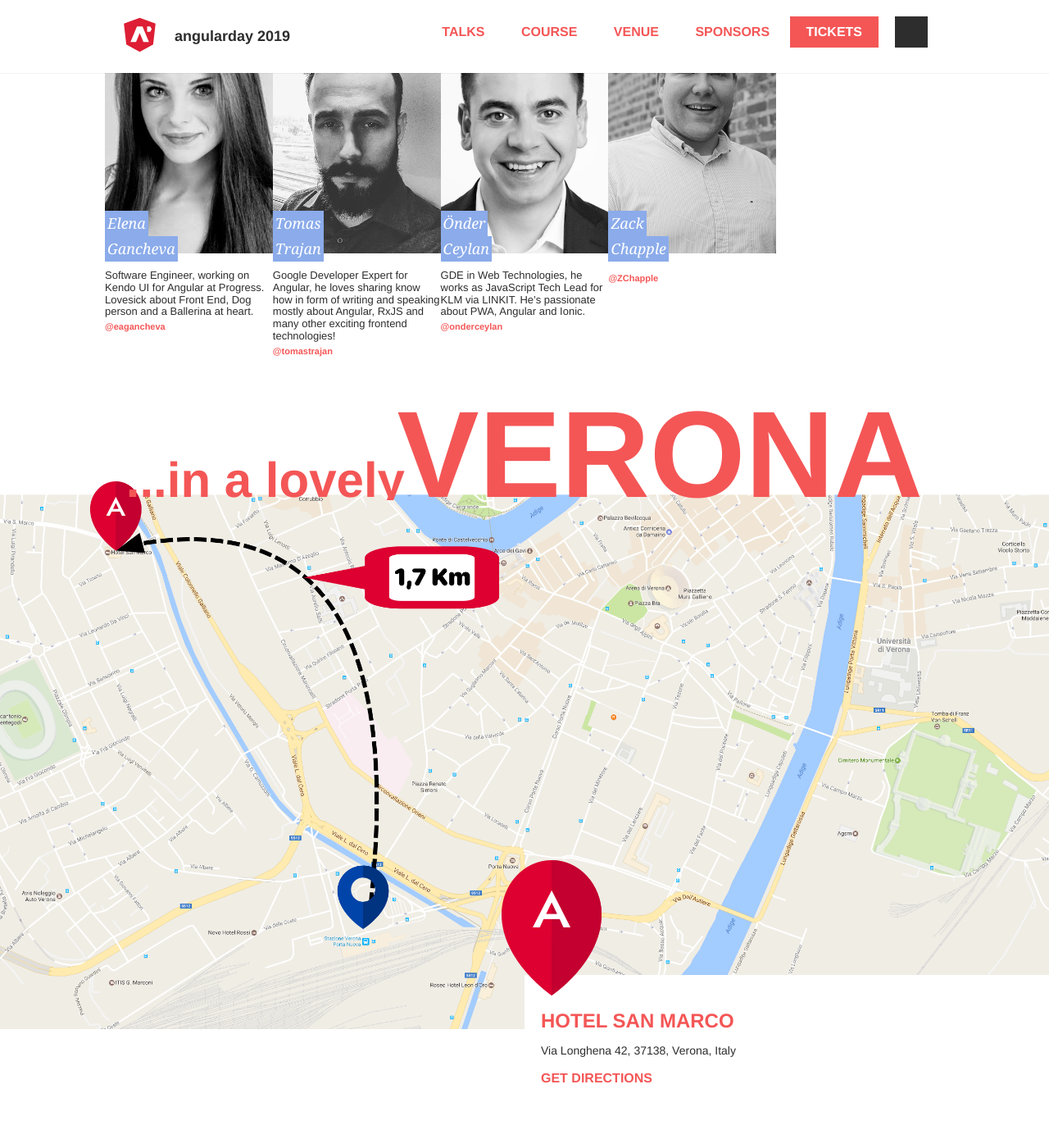
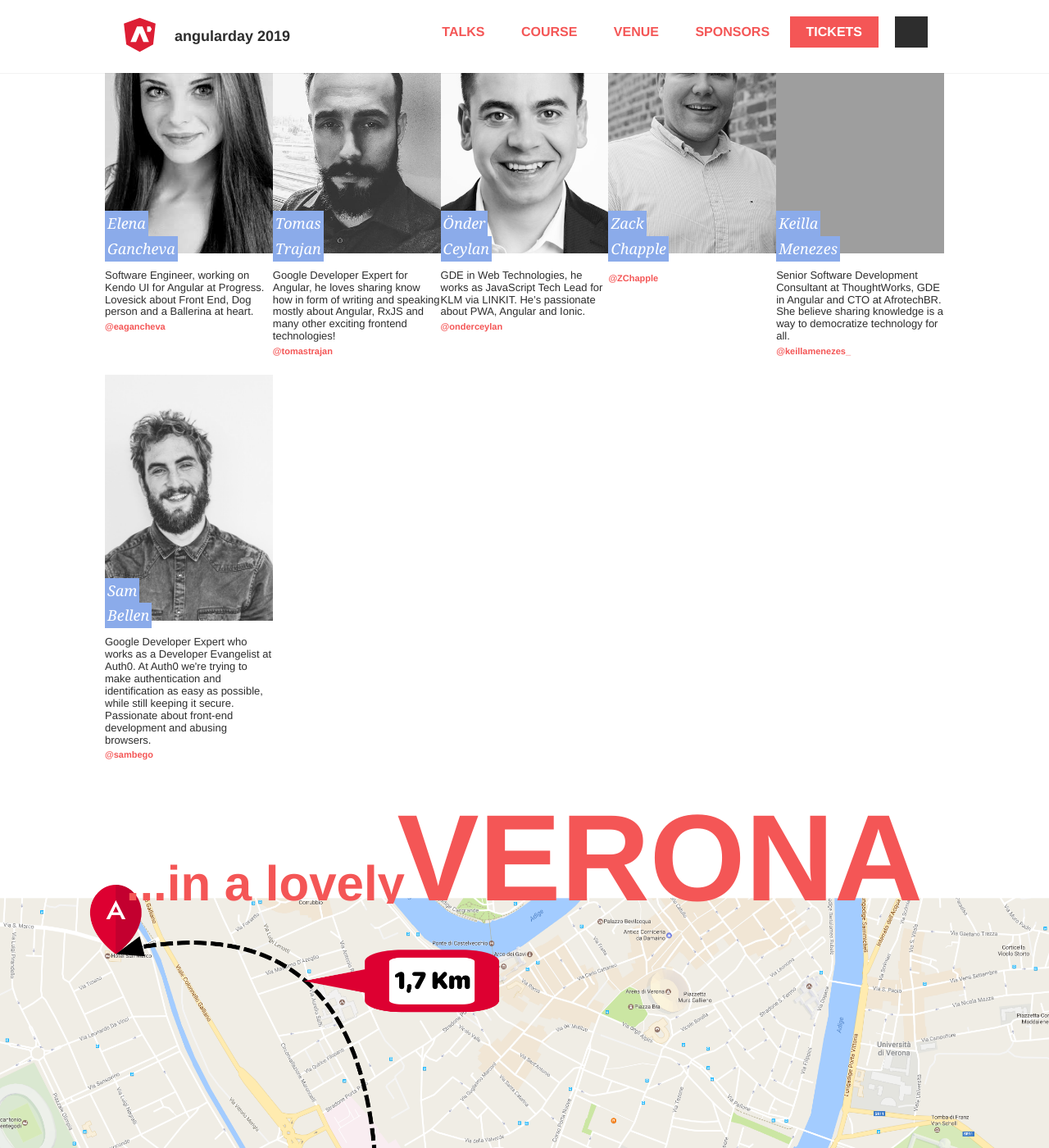
Before and after one commit to GrUSP/2019.angularday.it, a Jekyll site: the page built from index.html, in a window 1280 px wide and 1400 px high, scrolled down 1399 px. Shown: the whole window at 82% size. Built offline with Jekyll 4.4.1, drawn with Linux system fonts in a browser that asks for light colours; some web fonts are replaced; comment, search, counter and statistics services are not loaded; grey boxes are pictures that could not be loaded.

Commit message:
added keilla and sam

```diff
--- a/_data/speakers.yml
+++ b/_data/speakers.yml
@@ -29,3 +29,17 @@
     first_name: Zack
     last_name: Chapple
     twitter: ZChapple
+  -
+    id: keilla-menezes
+    description: Senior Software Development Consultant at ThoughtWorks, GDE in Angular and CTO at AfrotechBR. She believe sharing knowledge is a way to democratize technology for all.
+    image: keilla-menezes.jpg
+    first_name: Keilla
+    last_name: Menezes
+    twitter: keillamenezes_
+  -
+    id: sam-bellen
+    description: Google Developer Expert who works as a Developer Evangelist at Auth0. At Auth0 we're trying to make authentication and identification as easy as possible, while still keeping it secure. Passionate about front-end development and abusing browsers.
+    image: sam-bellen.jpg
+    first_name: Sam
+    last_name: Bellen
+    twitter: sambego
```
